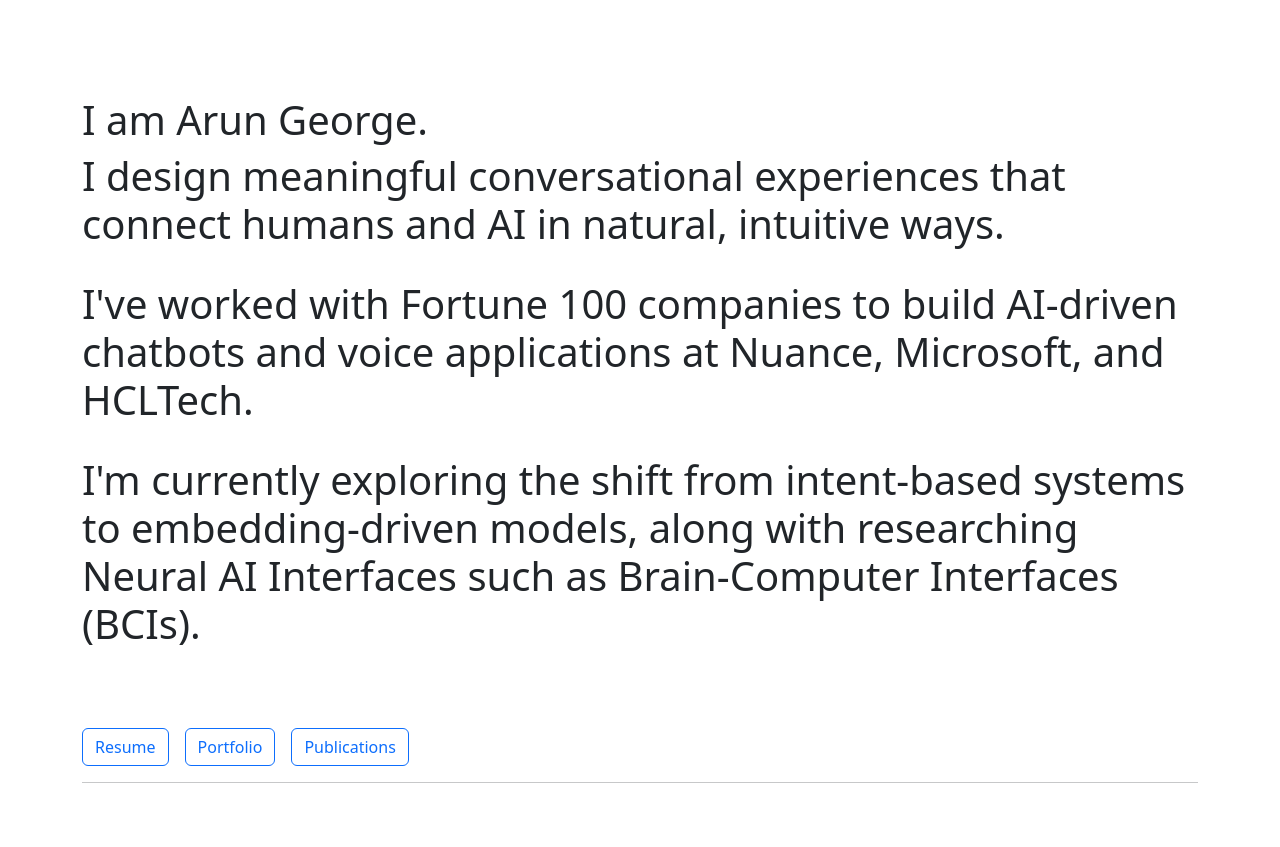
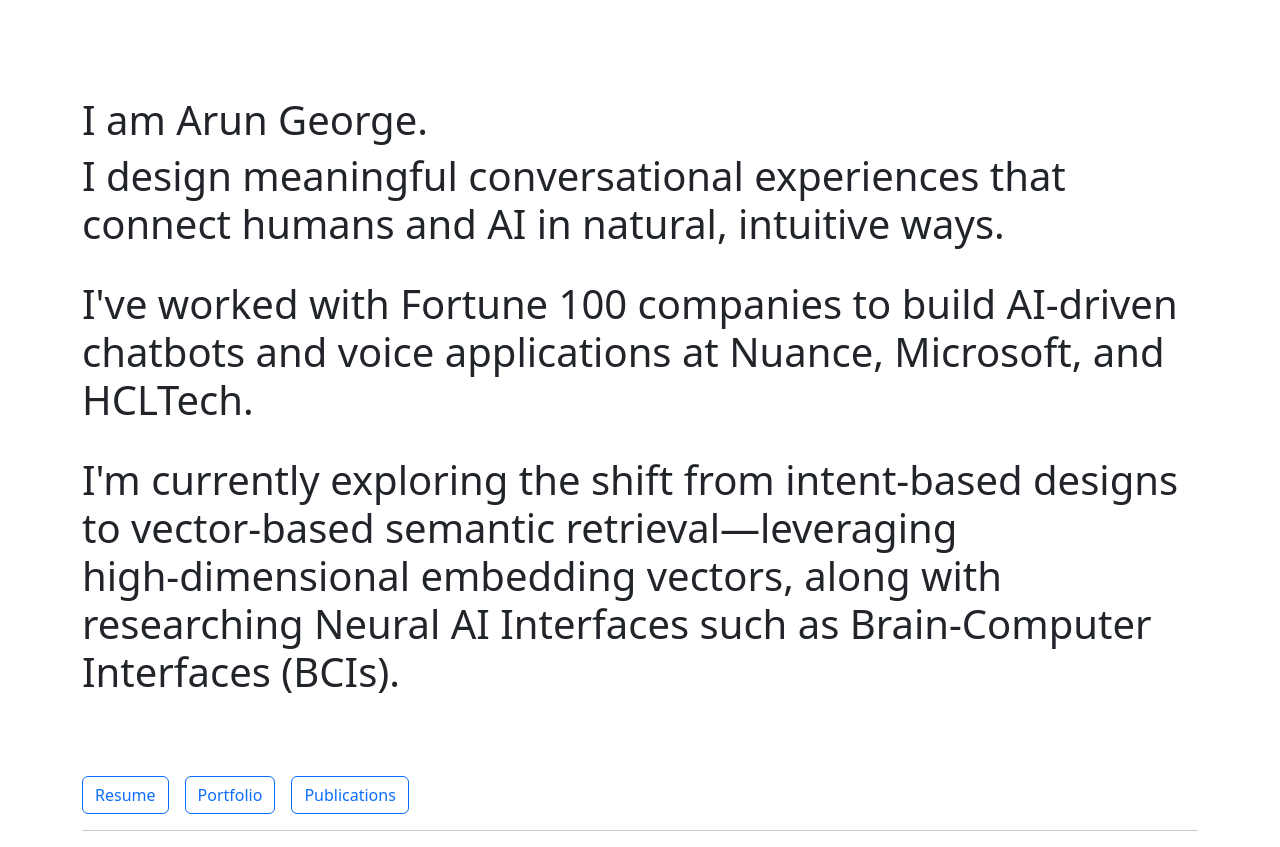
Before and after one commit to theuxfactor/arungeorge.me, a Next.js app: page / in a window 1280 px wide. Before the commit the page ends 800 px from the top, so only its background shows below. Built offline with nearby package versions, Linux system fonts and the light colour scheme.

Commit message:
Update page.js
text update

```diff
--- a/src/app/page.js
+++ b/src/app/page.js
@@ -12,7 +12,7 @@ export default function HomePage() {
         I design meaningful conversational experiences that connect humans and AI in natural, intuitive ways.
         </h1> <br />
   <h1 className="display-6">I&apos;ve worked with Fortune 100 companies to build AI-driven chatbots and voice applications at Nuance, Microsoft, and HCLTech.</h1> <br />
-<h1 className="display-6">      I&apos;m currently exploring the shift from intent-based systems to embedding-driven models, along with researching Neural AI Interfaces such as Brain-Computer Interfaces (BCIs).</h1>
+<h1 className="display-6">      I&apos;m currently exploring the shift from intent‑based designs to vector‑based semantic retrieval—leveraging high‑dimensional embedding vectors, along with researching Neural AI Interfaces such as Brain-Computer Interfaces (BCIs).</h1>
 
       <div style={{ marginTop: '4rem' }} />
 
```
